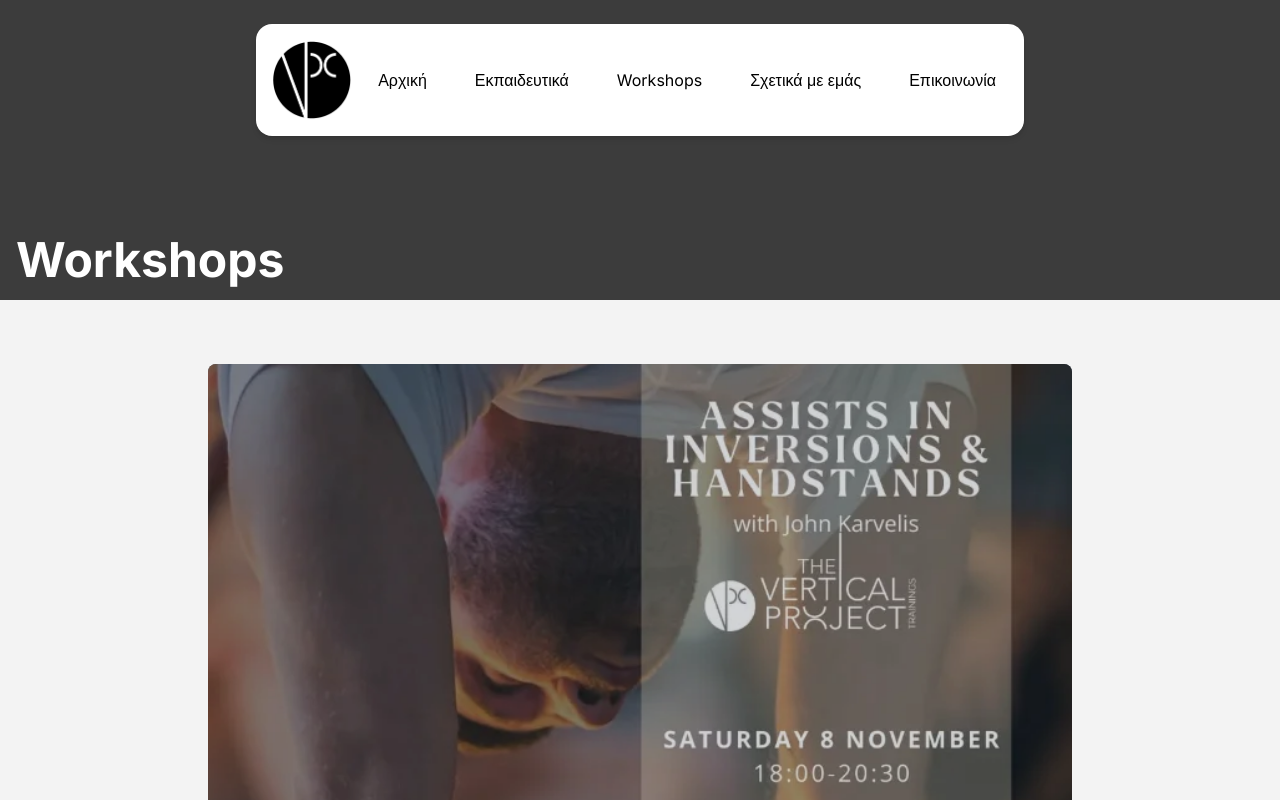
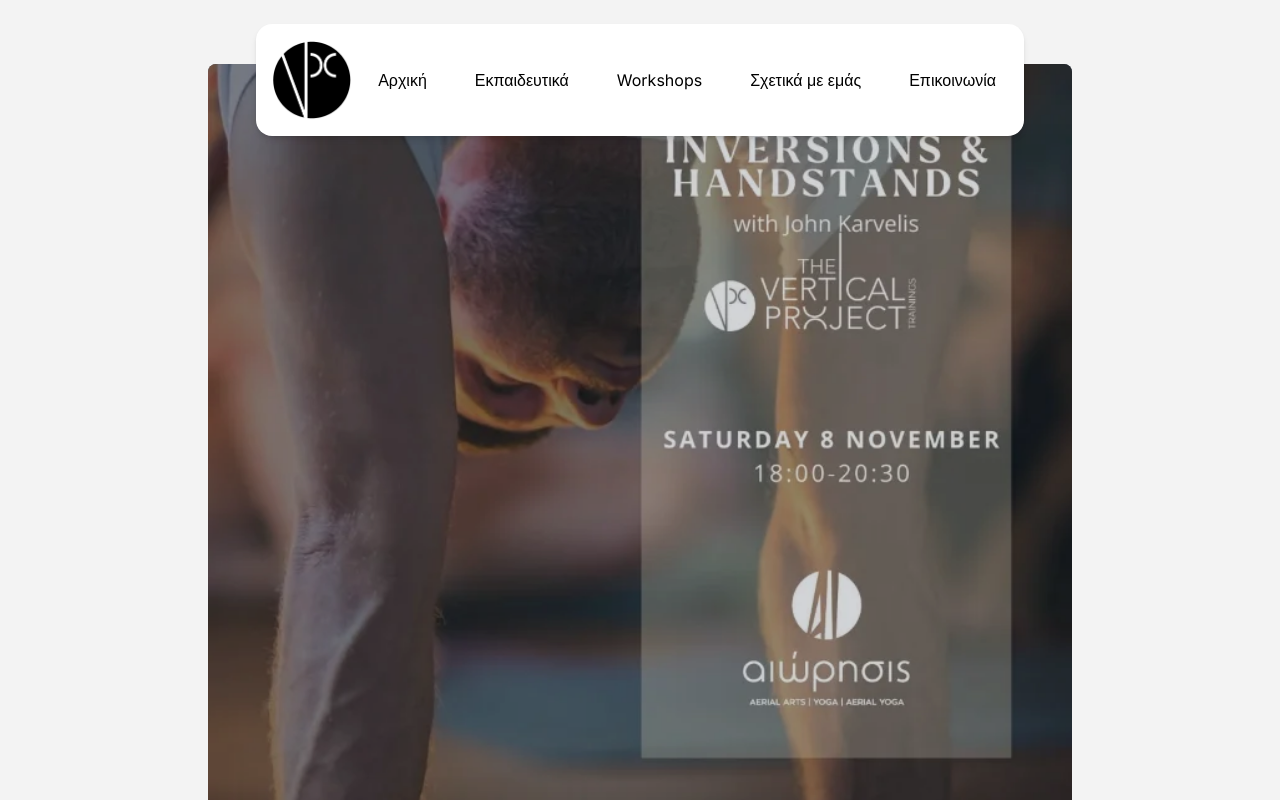
Before and after one commit to Tsagiannoudis/vertical-project, a Next.js app: page /workshops/assists-in-inversions-and-handstands in a window 1280 px wide. Shown: the top 800 px of the page. Built offline with nearby package versions, Linux system fonts and the light colour scheme.

Commit message:
workshops-slug fixed

```diff
--- a/src/app/workshops/[slug]/page.tsx
+++ b/src/app/workshops/[slug]/page.tsx
@@ -3,7 +3,6 @@ import { notFound } from 'next/navigation';
 import Image from 'next/image';
 import Link from 'next/link';
 import type { Metadata } from 'next';
-import HeroSectionWorkshops from '@/components/workshops/HeroSectionWorkshops';
 
 interface WorkshopPageProps {
     params: { slug: string; };
@@ -21,7 +20,7 @@ export async function generateStaticParams() {
     }));
 }
 
-export async function generateMetadata({ params }: WorkshopPageProps): Promise<Metadata> {
+export function generateMetadata({ params }: WorkshopPageProps): Metadata {
     const { slug } = params;
     const workshop = getWorkshopData(slug);
 
@@ -48,9 +47,6 @@ export default function WorkshopPage({ params }: WorkshopPageProps) {
     }
 
     return (
-        <>
-        <HeroSectionWorkshops/>
-
         <main className="bg-[#F3F3F3]">
 
             <section className="container mx-auto max-w-4xl px-4 py-16">
@@ -140,6 +136,5 @@ export default function WorkshopPage({ params }: WorkshopPageProps) {
                 </div>
             </section>
         </main>
-        </>
     )
 }
```
